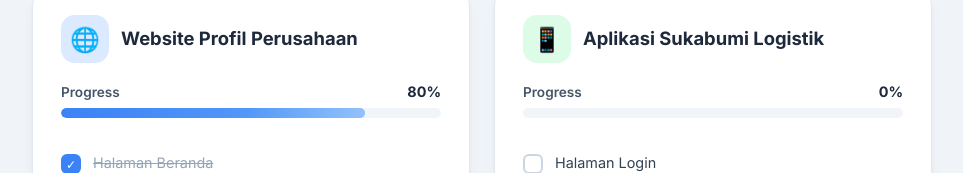
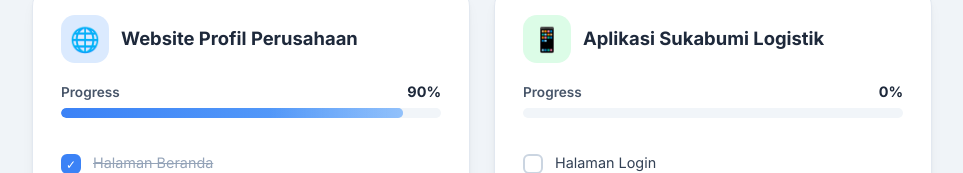
Before and after one commit to ezmemoar/project-counter, a Vue app: page / in a window 1280 px wide. Shown: the part 348-521 px from the top of the page, without its empty margins (158-1121 px from the left). Built offline with nearby package versions, Linux system fonts and the light colour scheme.

Commit message:
Mark 'Deployment' task as completed

```diff
--- a/src/Progress.vue
+++ b/src/Progress.vue
@@ -48,7 +48,7 @@ const websiteTasks = ref([
   { label: 'Optimisasi SEO', done: true },
   { label: 'Penyesuaian konten', done: true },
   { label: 'Penyesuaian layout website', done: true },
-  { label: 'Deployment', done: false },
+  { label: 'Deployment', done: true },
 ])
 
 // Data task Aplikasi — status dikontrol dari sini
```
